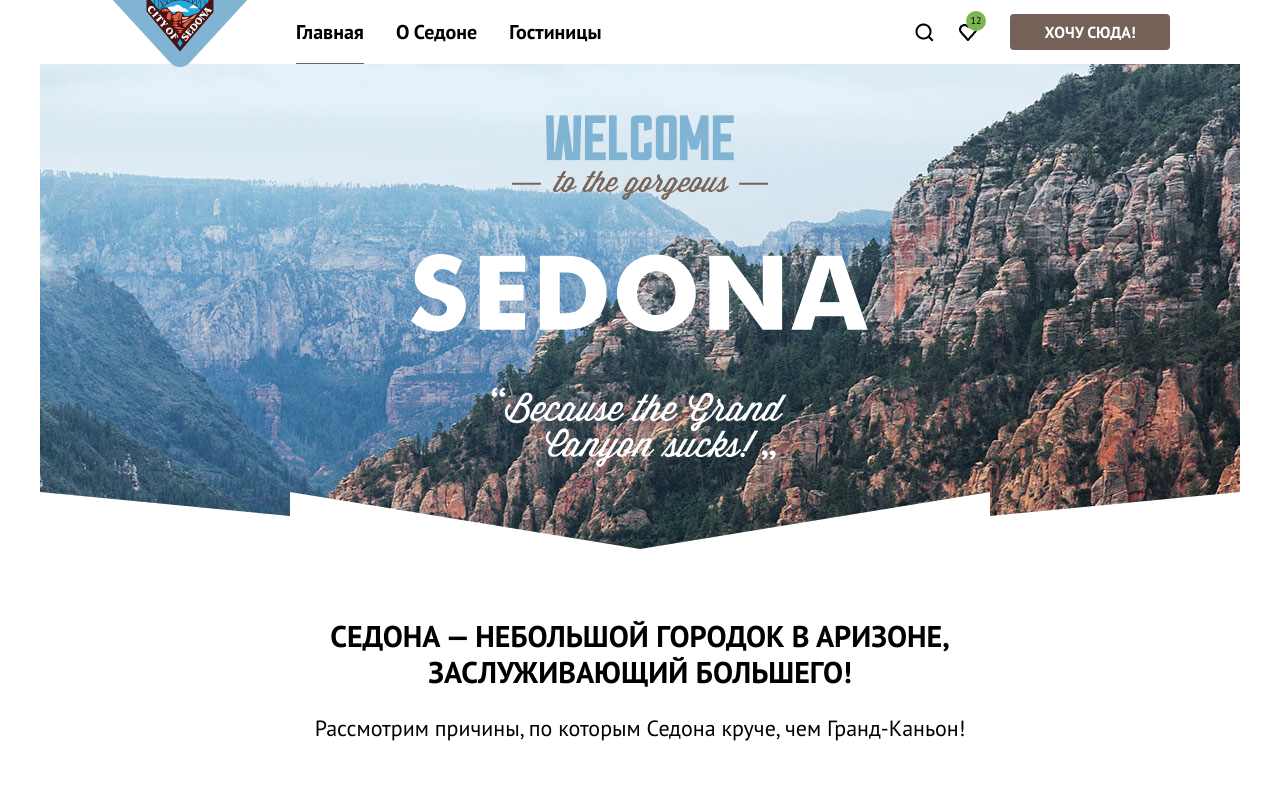
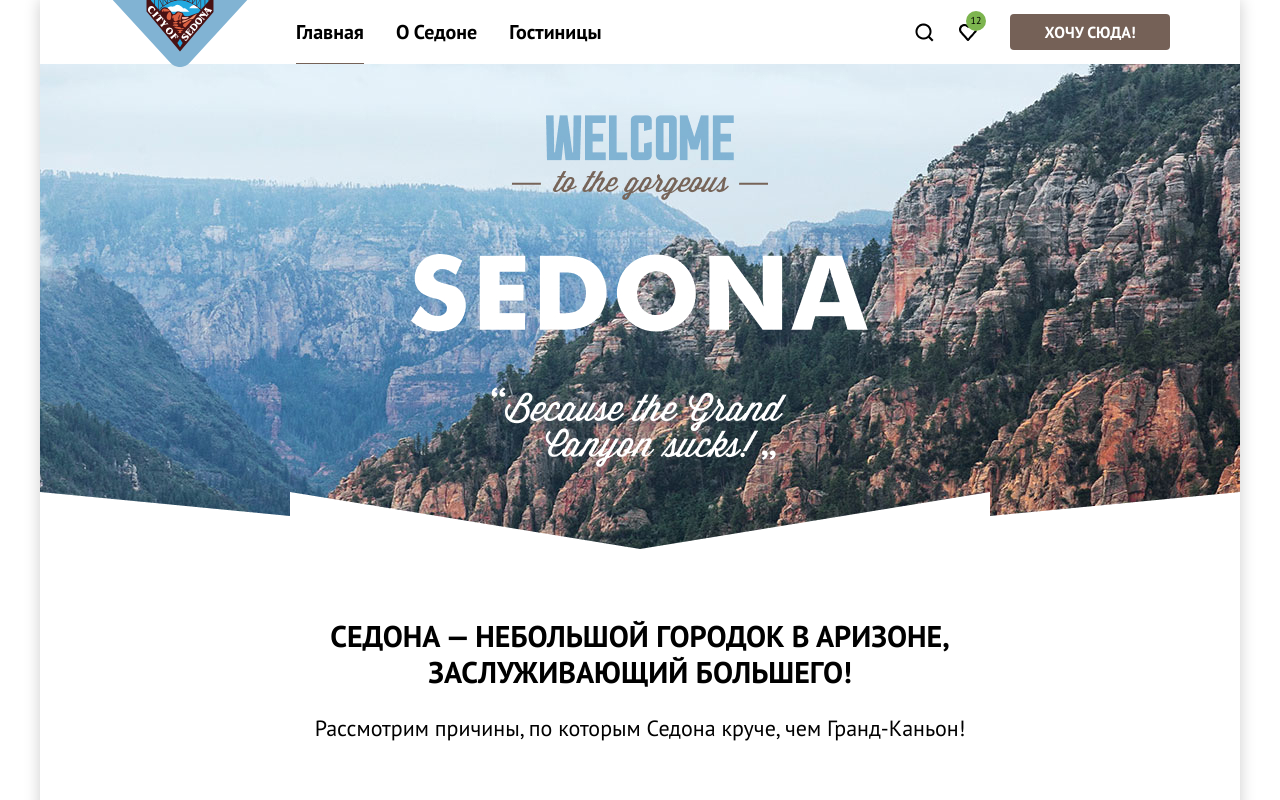
Before and after one commit to htmlacademy-htmlcss/1760901-sedona-35, a plain HTML site: page index.html in a window 1280 px wide. Shown: the top 800 px of the page. Drawn offline with Linux system fonts and the light colour scheme.

Commit message:
Внес изменения

```diff
--- a/styles/styles.css
+++ b/styles/styles.css
@@ -26,10 +26,9 @@ body {
   width: 100%;
 }
 .layout {
-  padding-left: 40px;
-  padding-right: 40px;
-  width: 100%;
   box-shadow: 0px 0px 15px rgba(0, 0, 0, 0.2);
+  width: 1200px;
+  margin: 0 auto;
 }
 * {
   box-sizing: border-box;
```
